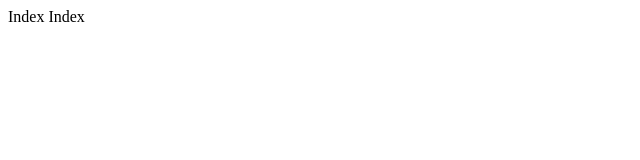
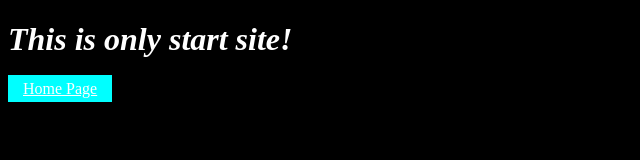
Before and after one commit to Coral-Inc/Margith-Web, a plain HTML site: page index.html in a window 1280 px wide. Shown: the whole page, without its empty margins (0-640 px from the left). Drawn offline with Linux system fonts and the light colour scheme.

Commit message:
Updated Start Page
New look and content!

```diff
--- a/index.html
+++ b/index.html
@@ -4,9 +4,24 @@
     <meta charset="UTF-8">
     <meta http-equiv="X-UA-Compatible" content="IE=edge">
     <meta name="viewport" content="width=device-width, initial-scale=1.0">
-    <title>Index HTML</title>
+    <title>Start</title>
 </head>
+<style>
+    .button{
+        background-color: aqua;
+        color: white;
+        padding: 5px 15px;
+    }
+    html{
+        background-color: black;
+    }
+    h1{
+        color: white;
+        font-style:italic;
+    }
+</style>
 <body>
-    Index Index
+<h1>This is only start site!</h1>
+<a href="home.html" class="button">Home Page</a>
 </body>
 </html>
```
